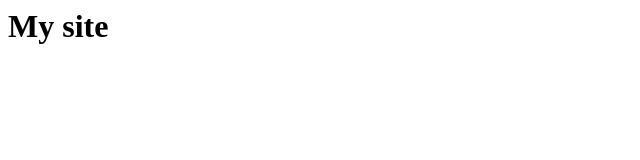
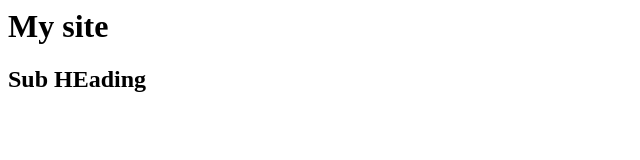
Before and after one commit to rakesh-java-class/github-demo, a plain HTML site: page index.html in a window 1280 px wide. Shown: the whole page, without its empty margins (0-640 px from the left). Drawn offline with Linux system fonts and the light colour scheme.

Commit message:
sub heading added

```diff
--- a/index.html
+++ b/index.html
@@ -1 +1,2 @@
 <h1>My site</h1>
+<h2>Sub HEading</h2>
```
